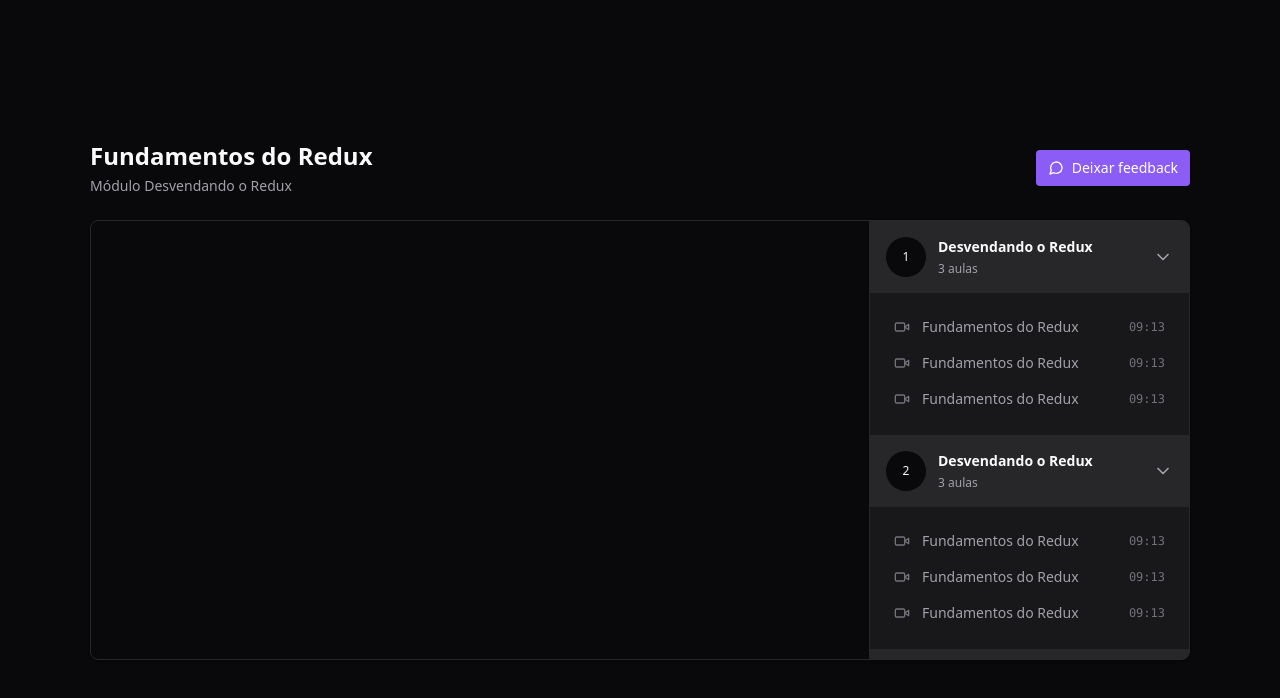
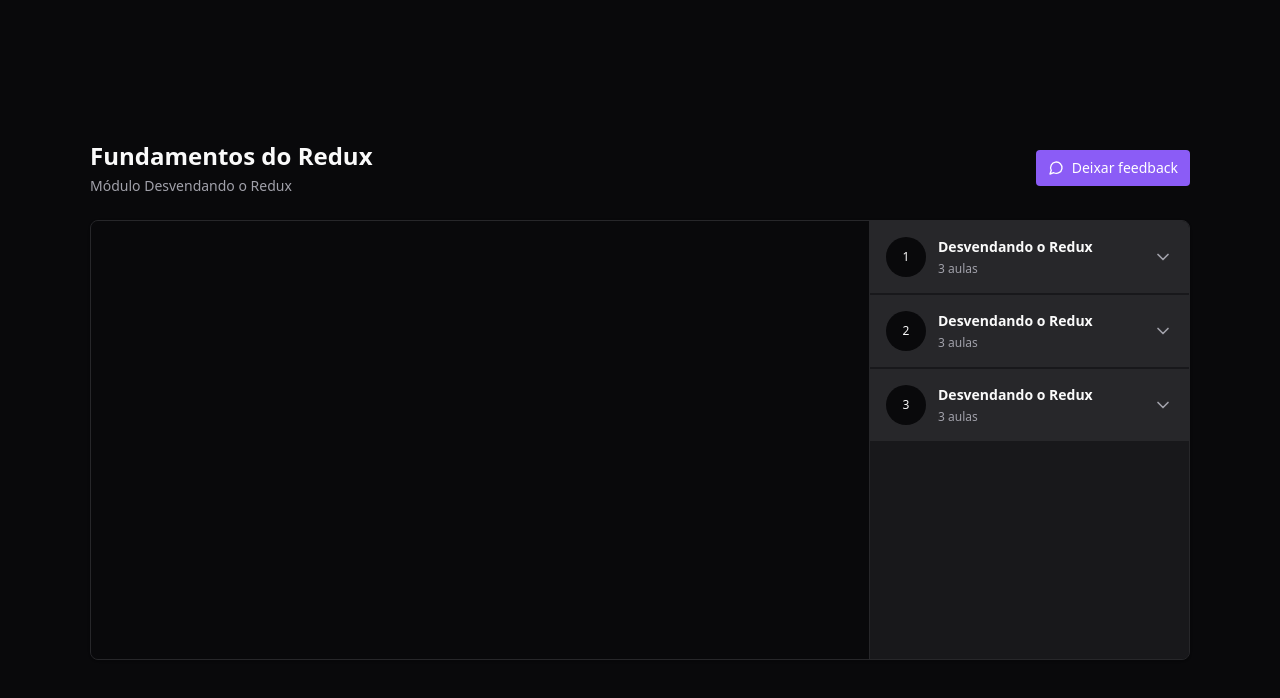
Before and after one commit to Jessica-Garcia/react-redux-zustand, a React (Vite) app: page / in a window 1280 px wide. Shown: the top 698 px of the page. Built offline with nearby package versions, Linux system fonts and the light colour scheme.

Commit message:
collapsible

```diff
--- a/package.json
+++ b/package.json
@@ -10,6 +10,7 @@
     "preview": "vite preview"
   },
   "dependencies": {
+    "@radix-ui/react-collapsible": "^1.0.3",
     "@reduxjs/toolkit": "^1.9.5",
     "lucide-react": "^0.268.0",
     "react": "^18.2.0",
--- a/src/components/Module.tsx
+++ b/src/components/Module.tsx
@@ -1,6 +1,6 @@
 import { ChevronDown } from "lucide-react";
 import { Lesson } from "./Lesson";
-
+import * as Collapsible from "@radix-ui/react-collapsible";
 interface ModuleProps {
   moduleIndex: number;
   title: string;
@@ -9,8 +9,8 @@
 
 export function Module({ moduleIndex, title, amountOfLessons }: ModuleProps) {
   return (
-    <div>
-      <button className="flex w-full items-center gap-3 bg-zinc-800 p-4">
+    <Collapsible.Root className="group">
+      <Collapsible.Trigger className="flex w-full items-center gap-3 bg-zinc-800 p-4">
         <div className="flex h-10 w-10 rounded-full items-center justify-center bg-zinc-950 text-xs">
           {moduleIndex + 1}
         </div>
@@ -20,14 +20,16 @@
           <span className="text-xs text-zinc-400">{amountOfLessons} aulas</span>
         </div>
 
-        <ChevronDown className="w-5 h-5 ml-auto text-zinc-400" />
-      </button>
+        <ChevronDown className="w-5 h-5 ml-auto text-zinc-400  group-data-[state=open]:rotate-180 transition-transform" />
+      </Collapsible.Trigger>
 
-      <nav className="relative flex flex-col gap-4 p-6">
-        <Lesson title="Fundamentos do Redux" duration="09:13" />
-        <Lesson title="Fundamentos do Redux" duration="09:13" />
-        <Lesson title="Fundamentos do Redux" duration="09:13" />
-      </nav>
-    </div>
+      <Collapsible.Content>
+        <nav className="relative flex flex-col gap-4 p-6">
+          <Lesson title="Fundamentos do Redux" duration="09:13" />
+          <Lesson title="Fundamentos do Redux" duration="09:13" />
+          <Lesson title="Fundamentos do Redux" duration="09:13" />
+        </nav>
+      </Collapsible.Content>
+    </Collapsible.Root>
   );
 }
```
Also changed, not shown: 1 other file (tests, documents, lock files or other folders).
